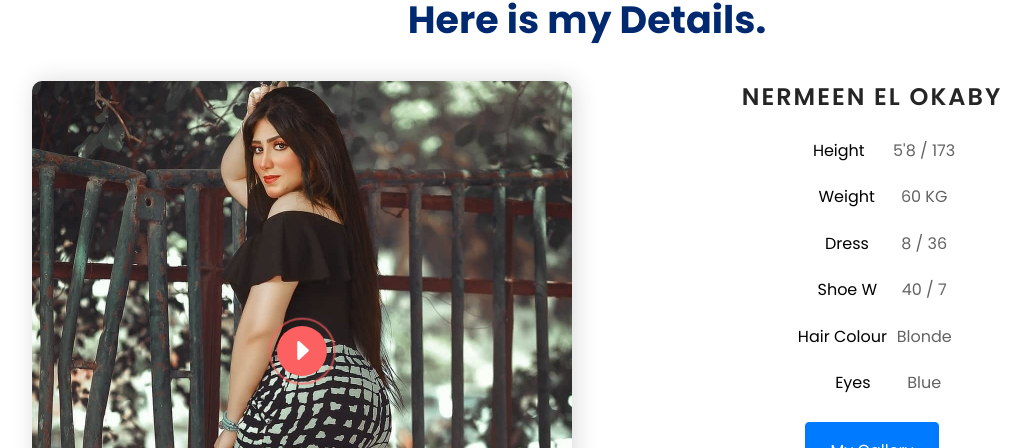
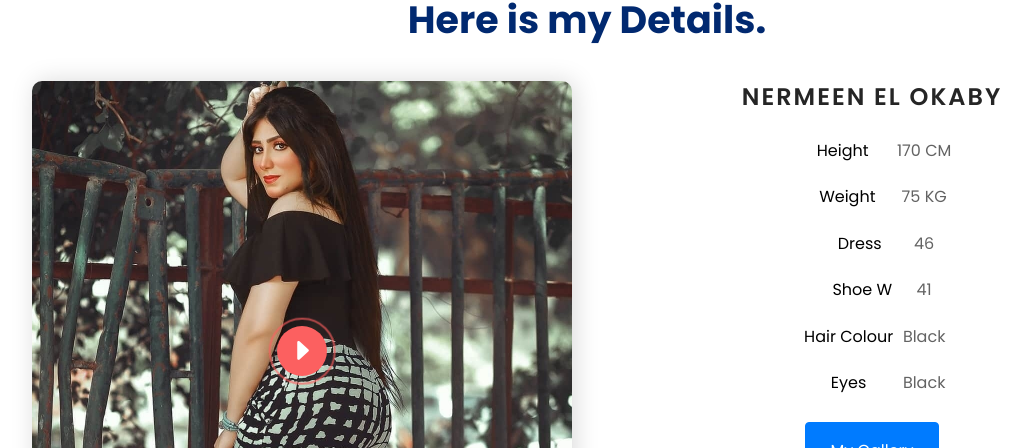
Before and after one commit to Demtra/Nermeen-ElOkaby, a website: page index.html in a window 1280 px wide. Shown: the part 988-1436 px from the top of the page, without its empty margins (53-1083 px from the left). Drawn offline with Linux system fonts and the light colour scheme.

Commit message:
Update index.html

```diff
--- a/index.html
+++ b/index.html
@@ -135,12 +135,12 @@
                 </div>
                 <div class="col-12 col-lg-6 model-info ftco-animate text-center start">
                     <h3 class="mb-4">Nermeen El Okaby</h3>
-                    <p><span>Height</span> <span>5'8 / 173</span></p>
-                    <p><span>Weight</span> <span>60 KG</span></p>
-                    <p><span>Dress</span> <span>8 / 36</span></p>
-                    <p><span>Shoe W</span> <span>40 / 7</span></p>
-                    <p><span>Hair Colour</span> <span>Blonde</span></p>
-                    <p><span>Eyes</span> <span>Blue</span></p>
+                    <p><span>Height</span> <span>170 CM</span></p>
+                    <p><span>Weight</span> <span>75 KG</span></p>
+                    <p><span>Dress</span> <span>46</span></p>
+                    <p><span>Shoe W</span> <span>41</span></p>
+                    <p><span>Hair Colour</span> <span>Black</span></p>
+                    <p><span>Eyes</span> <span>Black</span></p>
                     <p class="mt-4"><a href="#gallery" class="btn btn-primary py-3 px-4">My Gallery</a></p>
 
                 </div>
```
